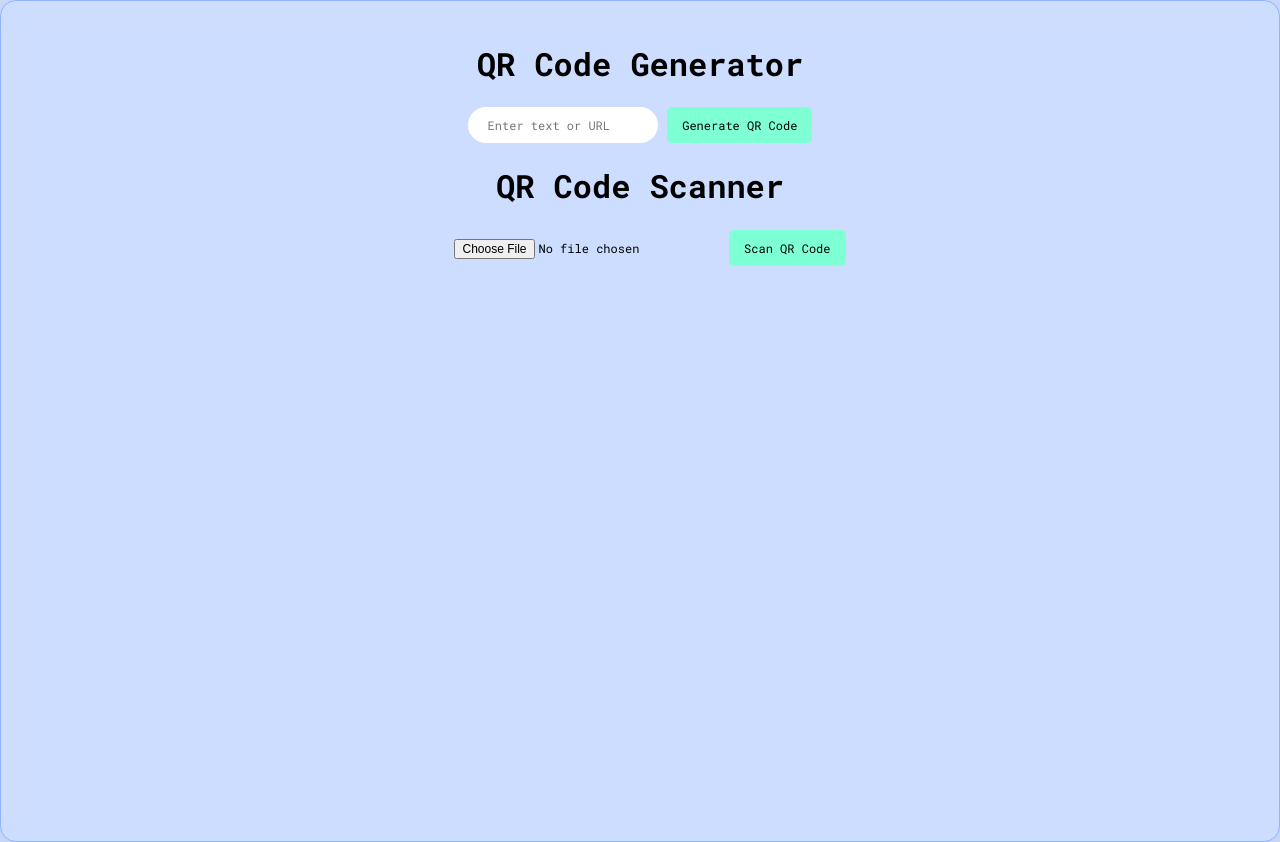
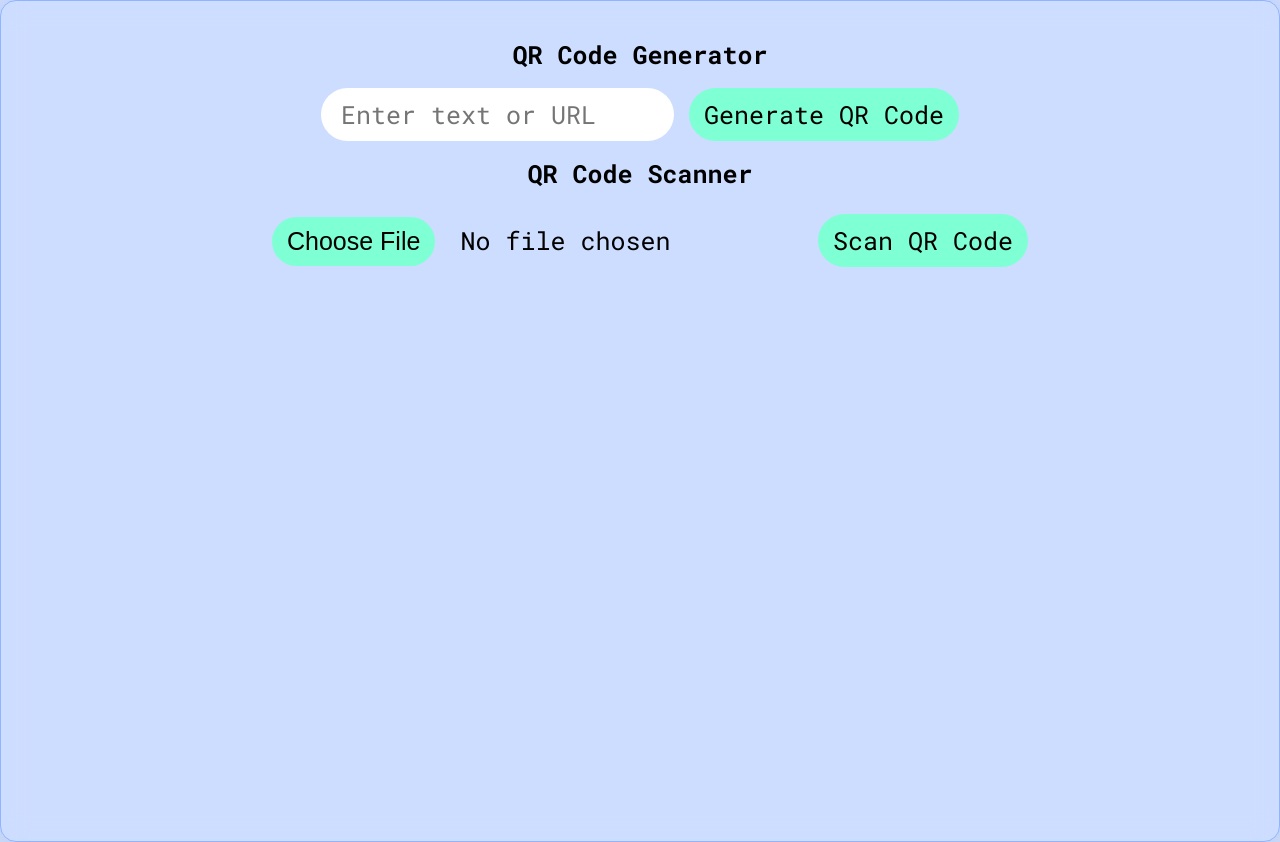
Before and after one commit to Axyl07/qr, a Flask app: page / in a window 1280 px wide. Run offline with Flask 3, Linux system fonts and the light colour scheme; some web fonts are replaced.

Commit message:
Update styling and add button to go back to default path

```diff
--- a/app.py
+++ b/app.py
@@ -1,6 +1,5 @@
 from flask import Flask, render_template, request, send_file
 import qrcode
-import qrcode.image.svg
 import cv2
 import numpy as np
 import os
@@ -12,7 +11,6 @@ UPLOAD_FOLDER = os.path.join("static", "qr_codes")
 os.makedirs(UPLOAD_FOLDER, exist_ok=True)  # Create folder if it doesn't exist
 
 # QR Code Generator function (Route)
-
 @app.route("/", methods=["GET", "POST"])
 def index():
     qr_code_url = None  # URL to display the QR code
@@ -29,22 +27,26 @@ def index():
             qr = qrcode.make(data)
             qr.save(qr_code_path)
 
-            qr_code_url = f"/{qr_code_path}"  # Flask URL path for the QR code
+            qr_code_url = f"/static/qr_codes/{filename}"  # Fixed URL path
 
             print(f"Generated QR Code: {qr_code_url}")  # Debugging output
 
     return render_template("index.html", qr_code=qr_code_url, filename=filename)
 
-# Route (function) to download the QR code as an SVG file
+# Route to download the QR code as an SVG file
 @app.route("/download/<filename>")
 def download_qr(filename):
     file_path = os.path.join(UPLOAD_FOLDER, filename)
+
+    if not os.path.exists(file_path):
+        return "Error: File not found", 404
+
     return send_file(file_path, as_attachment=True)
 
 # QR Code Scanner Route
 @app.route("/scan", methods=["POST"])
 def scan_qr():
-    file = request.files["file"]
+    file = request.files.get("file")  # Use .get() to prevent KeyError
     if file:
         file_path = os.path.join(UPLOAD_FOLDER, file.filename)
         file.save(file_path)
@@ -64,6 +66,5 @@ def scan_qr():
 
     return "No QR Code found", 400
 
-
 if __name__ == "__main__":
     app.run(debug=True)
--- a/static/css/styles.css
+++ b/static/css/styles.css
@@ -1,14 +1,39 @@
 * {
   font-family: "Roboto Mono";
   color: rgb(0, 0, 0);
+  font-size: 1.25rem;
 }
 
 input{
-    font-size: 0.75rem;
+    /* font-size: 1.25rem; */
     border-radius: 50px;
     border: none;
     padding: 10px 20px;
 }
+input[type="file"]::file-selector-button{
+  font-size: 1.25rem;
+  background: aquamarine;
+  color: black;
+  border: none;
+  border-radius: 50px;
+  padding: 10px 15px;
+  cursor: pointer;
+  outline: none;
+  margin-bottom: 15px;
+  margin-right: 25px;
+  /* border-radius: 5px; */
+}
+input[type="file"]::file-selector-button:hover{
+  background: #0056b3;
+  color: white;
+}
+
+/* .generator{
+  width: fit-content;
+  border: 2px solid violet;
+  border-radius: 25px;
+  padding: 25px;
+} */
 
 body {
     height: 100vh;
@@ -51,15 +76,16 @@ border: 1px solid rgba(5, 86, 255, 0.3);
 }
 
 button {
-    font-size: 0.75rem;
+    font-size: 1.25rem;
   background: aquamarine;
   color: black;
   border: none;
   padding: 10px 15px;
   cursor: pointer;
-  border-radius: 5px;
+  border-radius: 50px;
 }
 
 button:hover {
   background: #0056b3;
+  color: white;
 }
--- a/templates/index.html
+++ b/templates/index.html
@@ -1,12 +1,15 @@
 <!DOCTYPE html>
 <html lang="en">
   <head>
-    <meta charset="UTF-8">
-    <meta name="viewport" content="width=device-width, initial-scale=1.0">
+    <meta charset="UTF-8" />
+    <meta name="viewport" content="width=device-width, initial-scale=1.0" />
     <title>QR Code Generator & Scanner</title>
-    <link rel="stylesheet" href="{{ url_for('static', filename='css/styles.css') }}">
+    <link
+      rel="stylesheet"
+      href="{{ url_for('static', filename='css/styles.css') }}"
+    />
     <style>
-        @import url('https://fonts.googleapis.com/css2?family=Cabin+Sketch:wght@400;700&family=Inclusive+Sans:ital@0;1&family=Merriweather:ital,wght@0,300;0,400;0,700;0,900;1,300;1,400;1,700;1,900&family=Noto+Sans+Display:ital,wght@0,100..900;1,100..900&family=Noto+Sans:ital,wght@0,100..900;1,100..900&family=Nunito:ital,wght@0,200..1000;1,200..1000&family=Oswald:wght@200..700&family=Poppins:ital,wght@0,100;0,200;0,300;0,400;0,500;0,600;0,700;0,800;0,900;1,100;1,200;1,300;1,400;1,500;1,600;1,700;1,800;1,900&family=Roboto+Mono:ital,wght@0,100..700;1,100..700&display=swap');
+      @import url("https://fonts.googleapis.com/css2?family=Cabin+Sketch:wght@400;700&family=Inclusive+Sans:ital@0;1&family=Merriweather:ital,wght@0,300;0,400;0,700;0,900;1,300;1,400;1,700;1,900&family=Noto+Sans+Display:ital,wght@0,100..900;1,100..900&family=Noto+Sans:ital,wght@0,100..900;1,100..900&family=Nunito:ital,wght@0,200..1000;1,200..1000&family=Oswald:wght@200..700&family=Poppins:ital,wght@0,100;0,200;0,300;0,400;0,500;0,600;0,700;0,800;0,900;1,100;1,200;1,300;1,400;1,500;1,600;1,700;1,800;1,900&family=Roboto+Mono:ital,wght@0,100..700;1,100..700&display=swap");
     </style>
   </head>
   <body>
@@ -14,44 +17,36 @@
       <div class="generator">
         <h1>QR Code Generator</h1>
         <form method="POST">
-                <input type="text" name="qr_data" placeholder="Enter text or URL" required>
+          <input
+            type="text"
+            name="qr_data"
+            placeholder="Enter text or URL"
+            required
+          />
           <button type="submit">Generate QR Code</button>
         </form>
 
         {% if qr_code %}
         <h2>Generated QR Code:</h2>
-            <img src="{{ qr_code }}" alt="QR Code">
-            <br>
-            <a class="link" href="{{ url_for('download_qr', filename=filename) }}">Download QR Code</a>
+        <img src="{{ qr_code }}" alt="QR Code" />
+        <br />
+        <a class="link" href="{{ url_for('download_qr', filename=filename) }}"
+          >Download QR Code</a
+        >
         {% endif %}
       </div>
-
 
       <div class="scanner">
         <h1>QR Code Scanner</h1>
         <form method="POST" action="/scan" enctype="multipart/form-data">
-                <input type="file" name="file" required>
+          <input type="file" name="file" required />
           <button type="submit">Scan QR Code</button>
         </form>
         {% if scanned_data %}
-                <h2>Scanned Data:</h2>
-                <p>{{ scanned_data }}</p>
+        <p>Scanned QR Code Data: <strong>{{ scanned_data }}</strong></p>
+        <a href="/" class="btn">Generate Another QR Code</a>
         {% endif %}
-
       </div>
     </div>
-
-    <script>
-        document.addEventListener("DOMContentLoaded", function () {
-            let inputField = document.getElementById("qr_input"); // Change this ID to match your input field
-
-            inputField.addEventListener("focus", function () {
-                if (window.location.pathname !== "/") {
-                    history.pushState({}, "", "/");
-                }
-            });
-        });
-    </script>
-
   </body>
 </html>
```
Also changed, not shown: static/qr_codes/qrcode_1743008917.png (added), static/qr_codes/qrcode_1743009297.png (added), static/qr_codes/qrcode_1743009301.png (added), static/qr_codes/qrcode_1743009304.png (added), static/qr_codes/qrcode_1743009307.png (added), static/qr_codes/qrcode_1743009672.png (added), static/qr_codes/qrcode_1743009876.png (added), static/qr_codes/qrcode_1743009878.png (added), static/qr_codes/qrcode_1743009879.png (added), static/qr_codes/qrcode_1743009882.png (added), static/qr_codes/qrcode_1743010044.png (added), static/qr_codes/qrcode_1743010060.png (added), static/qr_codes/qrcode_1743010122.png (added). Lines whose indentation alone changed are shown as unchanged.
